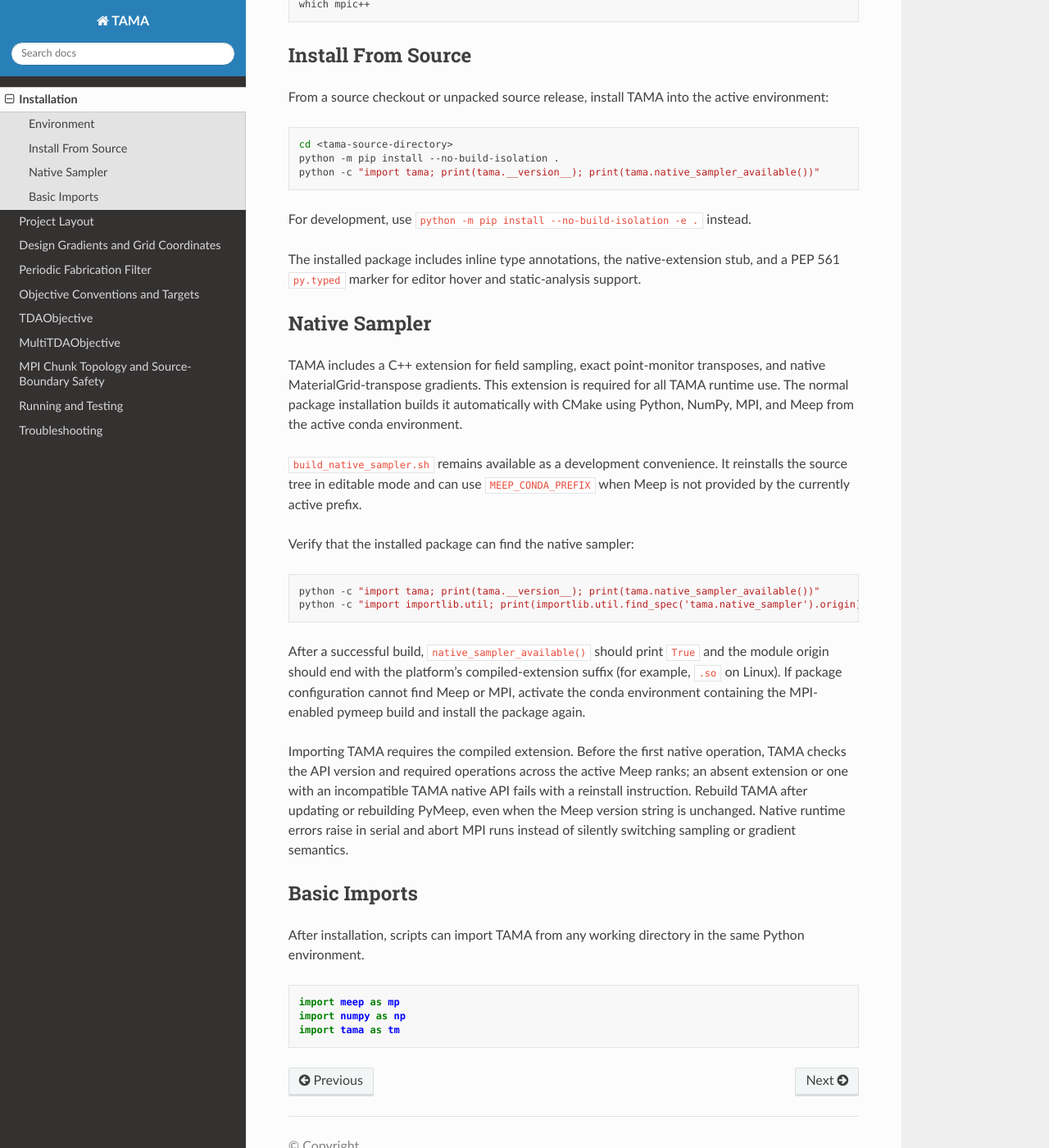
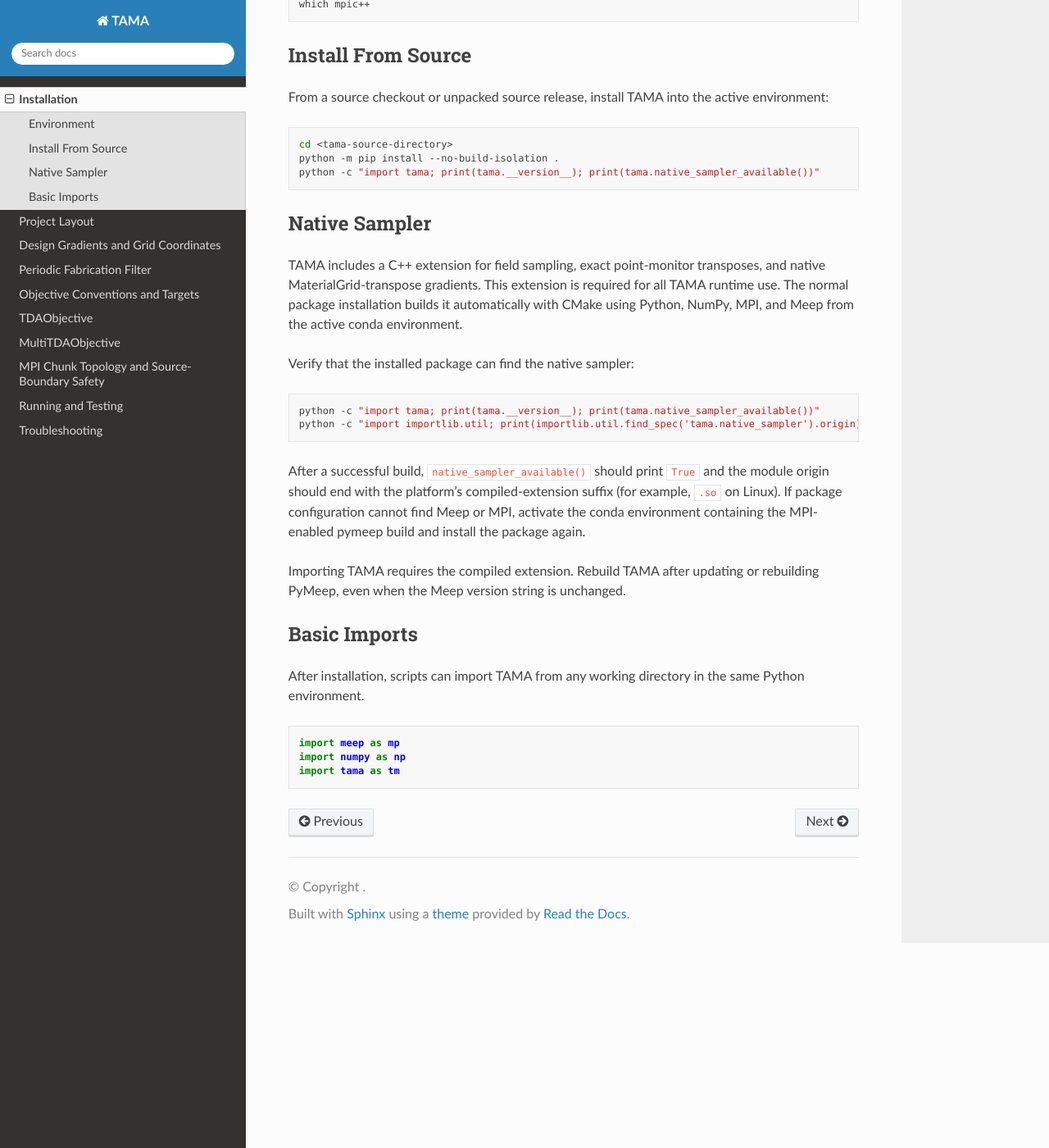
Before and after one commit to nanophotonics-lab/TAMA, a Sphinx documentation site: the page built from docs/installation.md, in a window 1280 px wide and 1400 px high, scrolled down 1332 px. Shown: the whole window at 82% size. Built offline with Sphinx 7.4.7 and the Read the Docs theme 3.1.0, drawn with Linux system fonts in a browser that asks for light colours; some of the changed text lies outside the part shown.

Commit message:
Trim maintainer-only documentation

````diff
--- a/docs/installation.md
+++ b/docs/installation.md
@@ -2,18 +2,18 @@
 
 ## Environment
 
-The public-release CI validates the following source-build environment. All
-Python, PyMeep, MPI, compiler, and TAMA components must come from the same
-conda environment because the native extension links directly to Meep and MPI.
+The validated source-build environment is listed below. All Python, PyMeep,
+MPI, compiler, and TAMA components must come from the same conda environment
+because the native extension links directly to Meep and MPI.
 
 | Component | Validated support |
 |---|---|
-| Operating system | Ubuntu 26.04 x86_64 (GitHub-hosted public preview) |
+| Operating system | Ubuntu 26.04 x86_64 |
 | Python | CPython 3.11, 3.12, or 3.13 |
 | Meep | conda-forge PyMeep 1.34.0 `mpi_mpich` build |
-| MPI | MPICH 4.3.2 (latest PyMeep-compatible release) with mpi4py 4.1.2 |
+| MPI | MPICH 4.3.2 with mpi4py 4.1.2 |
 | Distribution | Source archive/sdist built inside the target environment |
-| Parallel tests | Serial and MPI 2/4/8 ranks on Python 3.11-3.13 |
+| Validated execution | Serial and MPI with 2/4/8 ranks on Python 3.11-3.13 |
 
 OpenMPI, macOS, and Windows are outside the validated support matrix for this
 release. Prebuilt binary wheels are not distributed, and a locally built wheel
@@ -69,13 +69,6 @@
 python -c "import tama; print(tama.__version__); print(tama.native_sampler_available())"
 ```
 
-For development, use `python -m pip install --no-build-isolation -e .`
-instead.
-
-The installed package includes inline type annotations, the native-extension
-stub, and a PEP 561 `py.typed` marker for editor hover and static-analysis
-support.
-
 ## Native Sampler
 
 TAMA includes a C++ extension for field sampling, exact point-monitor
@@ -83,10 +76,6 @@
 required for all TAMA runtime use. The normal package installation builds
 it automatically with CMake using Python, NumPy, MPI, and Meep from the active
 conda environment.
-
-`build_native_sampler.sh` remains available as a development convenience. It
-reinstalls the source tree in editable mode and can use `MEEP_CONDA_PREFIX`
-when Meep is not provided by the currently active prefix.
 
 Verify that the installed package can find the native sampler:
 
@@ -101,13 +90,8 @@
 MPI, activate the conda environment containing the MPI-enabled pymeep build and
 install the package again.
 
-Importing TAMA requires the compiled extension. Before the first native
-operation, TAMA checks the API version and required operations across the
-active Meep ranks; an absent extension or one with an incompatible TAMA native
-API fails with a reinstall instruction. Rebuild TAMA after updating or
-rebuilding PyMeep, even when the Meep version string is unchanged. Native
-runtime errors raise in serial and abort MPI runs instead of silently switching
-sampling or gradient semantics.
+Importing TAMA requires the compiled extension. Rebuild TAMA after updating or
+rebuilding PyMeep, even when the Meep version string is unchanged.
 
 ## Basic Imports
 
````
Also changed, not shown: README.md (+0 -16 lines), docs/index.md (+0 -2 lines), docs/project-layout.md (+2 -2 lines), docs/running-and-testing.md (+0 -3 lines), docs/troubleshooting.md (+4 -11 lines).
